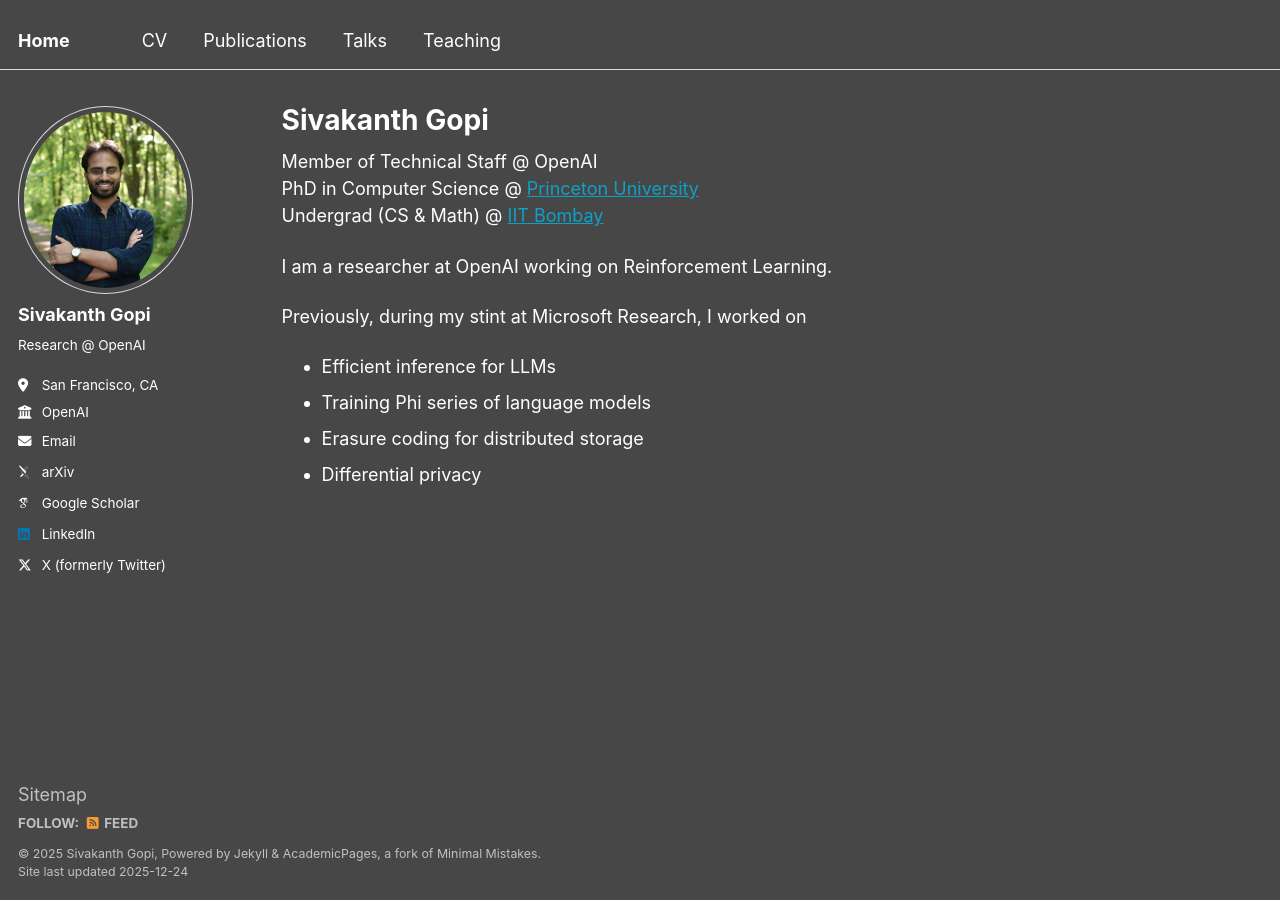
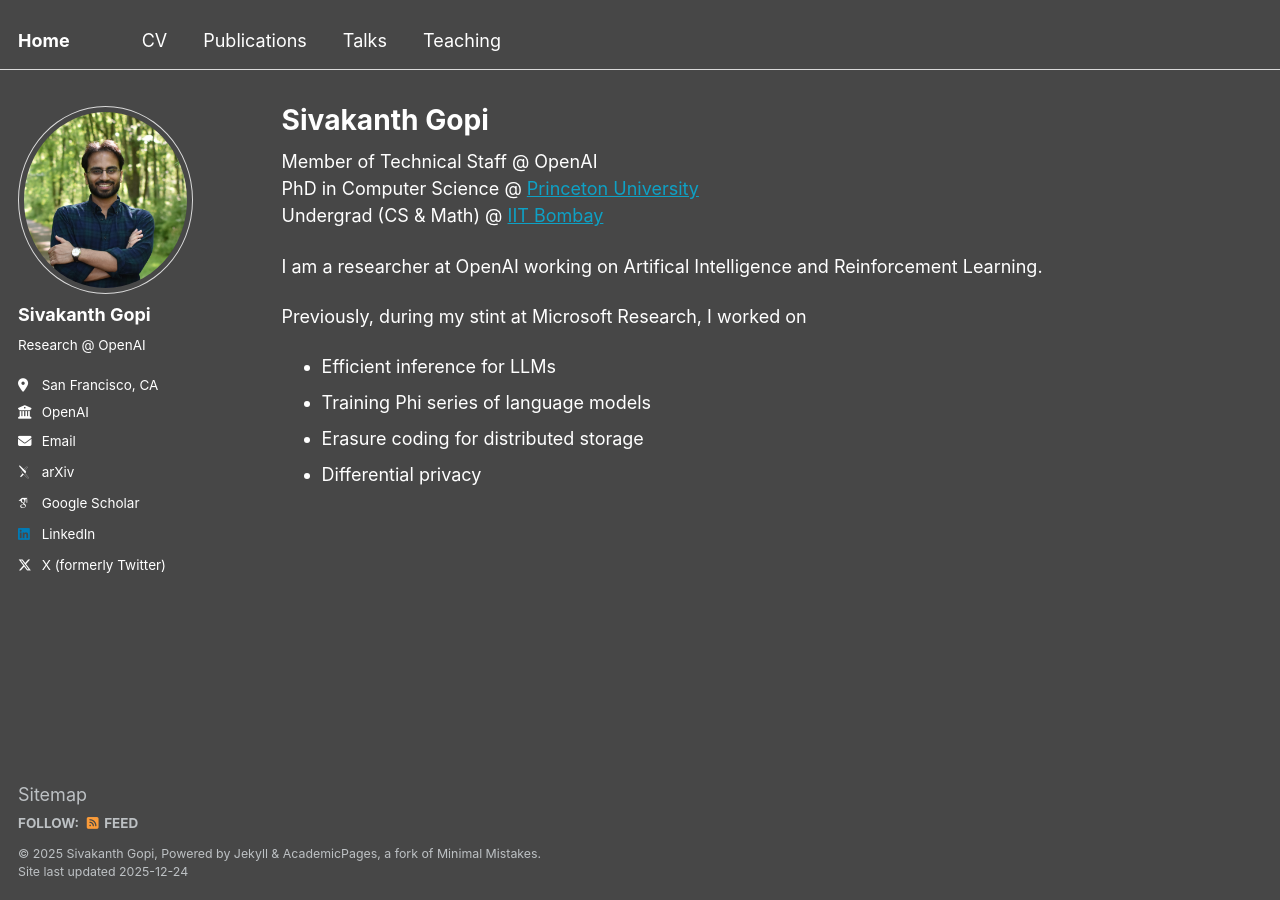
Before and after one commit to gopisivakanth/gopisivakanth.github.io, a Jekyll site: the page built from _pages/about.md, in a window 1280 px wide. Built offline with Jekyll 4.4.1, drawn with Linux system fonts in a browser that asks for light colours; some web fonts are replaced.

Commit message:
updated CV

```diff
--- a/_pages/about.md
+++ b/_pages/about.md
@@ -14,7 +14,7 @@ I am a researcher at OpenAI.
 I graduated with a PhD in Theoretical Computer Science from [Princeton University](http://www.cs.princeton.edu/) in 2018. I completed my undergraduate studies at [IIT Bombay](http://www.iitb.ac.in/) with a major in computer science and a minor in mathematics.
 -->
 
-I am a researcher at OpenAI working on Reinforcement Learning.
+I am a researcher at OpenAI working on Artifical Intelligence and Reinforcement Learning.
 
 Previously, during my stint at Microsoft Research, I worked on
 - Efficient inference for LLMs
```
Also changed, not shown: 2 other files.
